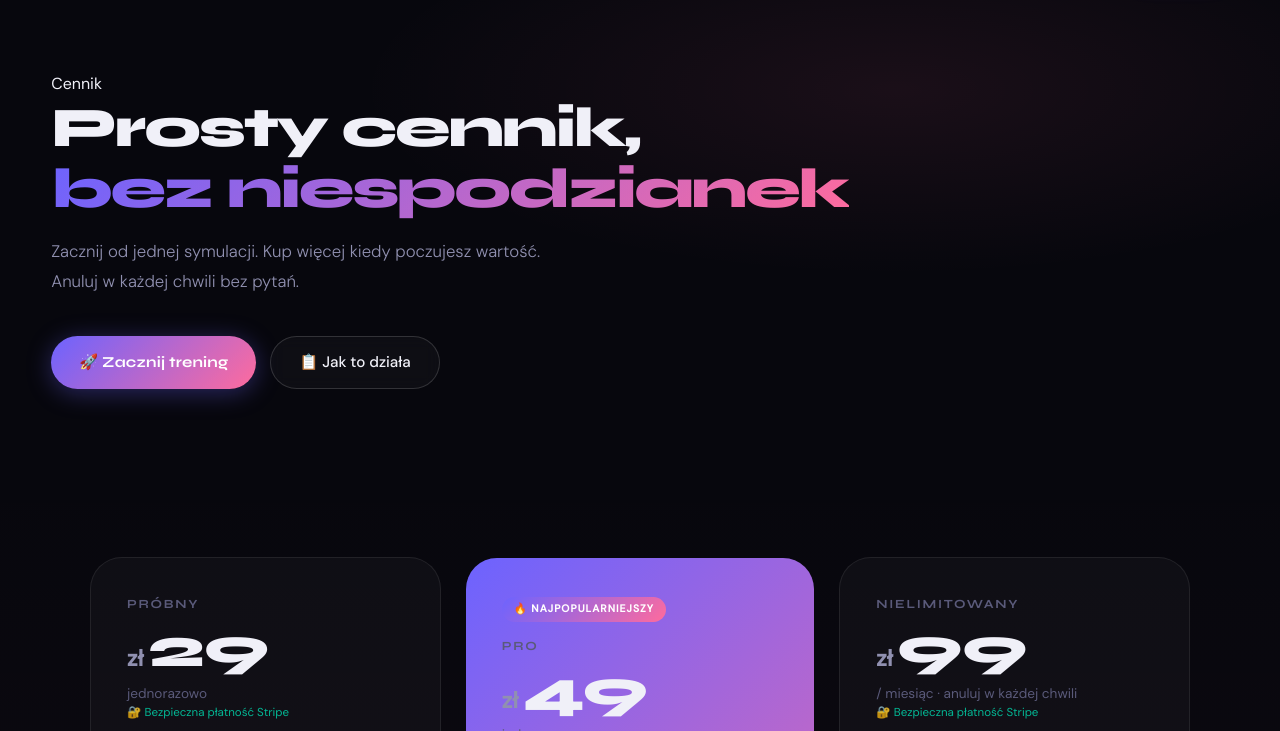
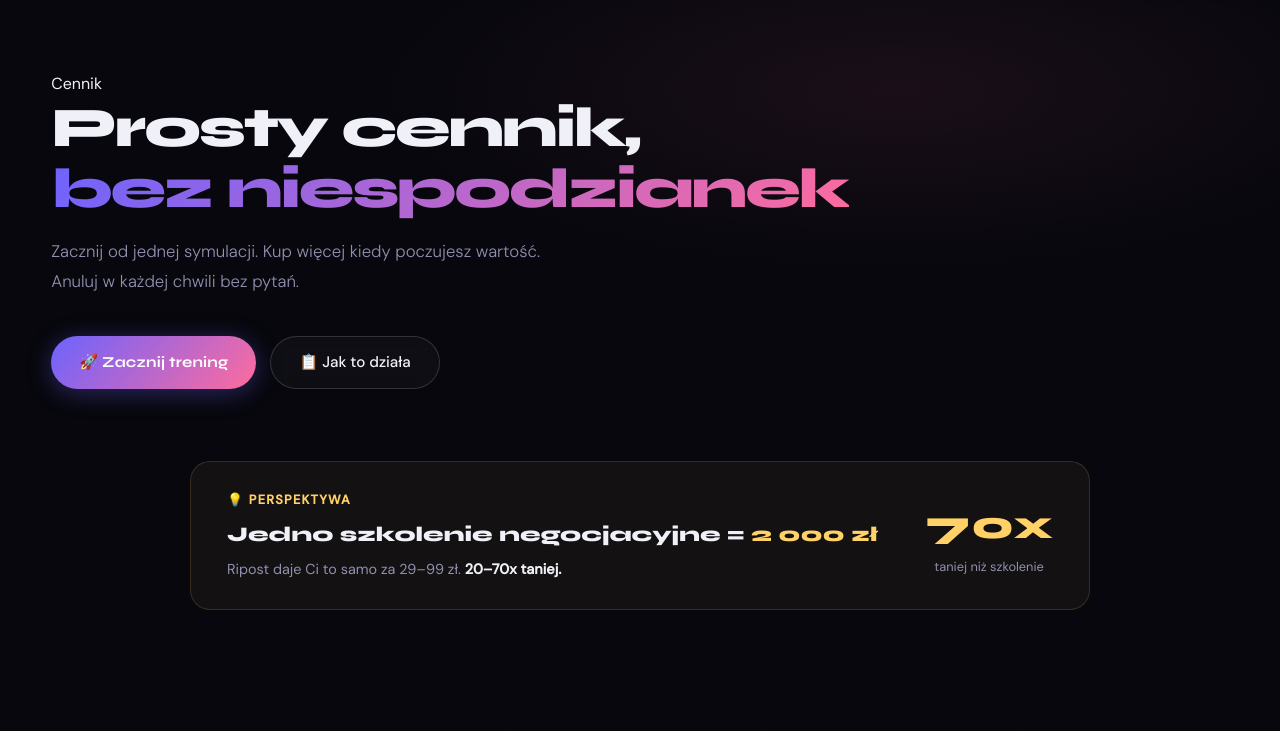
Before and after one commit to adiosw/ripost, a website: page pricing.html in a window 1280 px wide. Shown: the part 69-800 px from the top of the page. Drawn offline with Linux system fonts and the light colour scheme; no server answers.

Commit message:
upload: pricing.html

```diff
--- a/pricing.html
+++ b/pricing.html
@@ -521,6 +521,9 @@ footer{border-top:1px solid var(--border);padding:48px 4% 32px}
 @media(max-width:600px){.guarantee{flex-direction:column;text-align:center}}
 
 </style>
+<meta property="og:image" content="https://ripost.vercel.app/assets/images/og_image.png"/>
+<meta property="og:title" content="Ripost — AI Trener Negocjacji"/>
+<meta property="og:description" content="Trenuj podwyżkę, awans i rekrutację z AI. Ocena 0-10 po każdej sesji. Od 29 zł."/>
 </head>
 <body>
 
@@ -550,6 +553,17 @@ footer{border-top:1px solid var(--border);padding:48px 4% 32px}
   </div>
 </div>
 
+<div style="max-width:900px;margin:0 auto 48px;background:rgba(255,209,102,.05);border:1px solid rgba(255,209,102,.15);border-radius:20px;padding:28px 36px;display:flex;align-items:center;justify-content:space-between;gap:24px;flex-wrap:wrap;">
+  <div>
+    <div style="font-size:.8rem;text-transform:uppercase;letter-spacing:.1em;color:#ffd166;font-weight:700;margin-bottom:8px;">💡 Perspektywa</div>
+    <div style="font-family:var(--font-d);font-size:1.3rem;font-weight:800;color:var(--text);">Jedno szkolenie negocjacyjne = <span style="color:#ffd166;">2 000 zł</span></div>
+    <div style="color:var(--text2);font-size:.9rem;margin-top:6px;">Ripost daje Ci to samo za 29–99 zł. <strong style="color:var(--text);">20–70x taniej.</strong></div>
+  </div>
+  <div style="text-align:center;flex-shrink:0;">
+    <div style="font-family:var(--font-d);font-size:2.5rem;font-weight:800;color:#ffd166;">70x</div>
+    <div style="font-size:.8rem;color:var(--text2);">taniej niż szkolenie</div>
+  </div>
+</div>
 <section id="pricing">
   <div class="pricing-grid">
 
```
